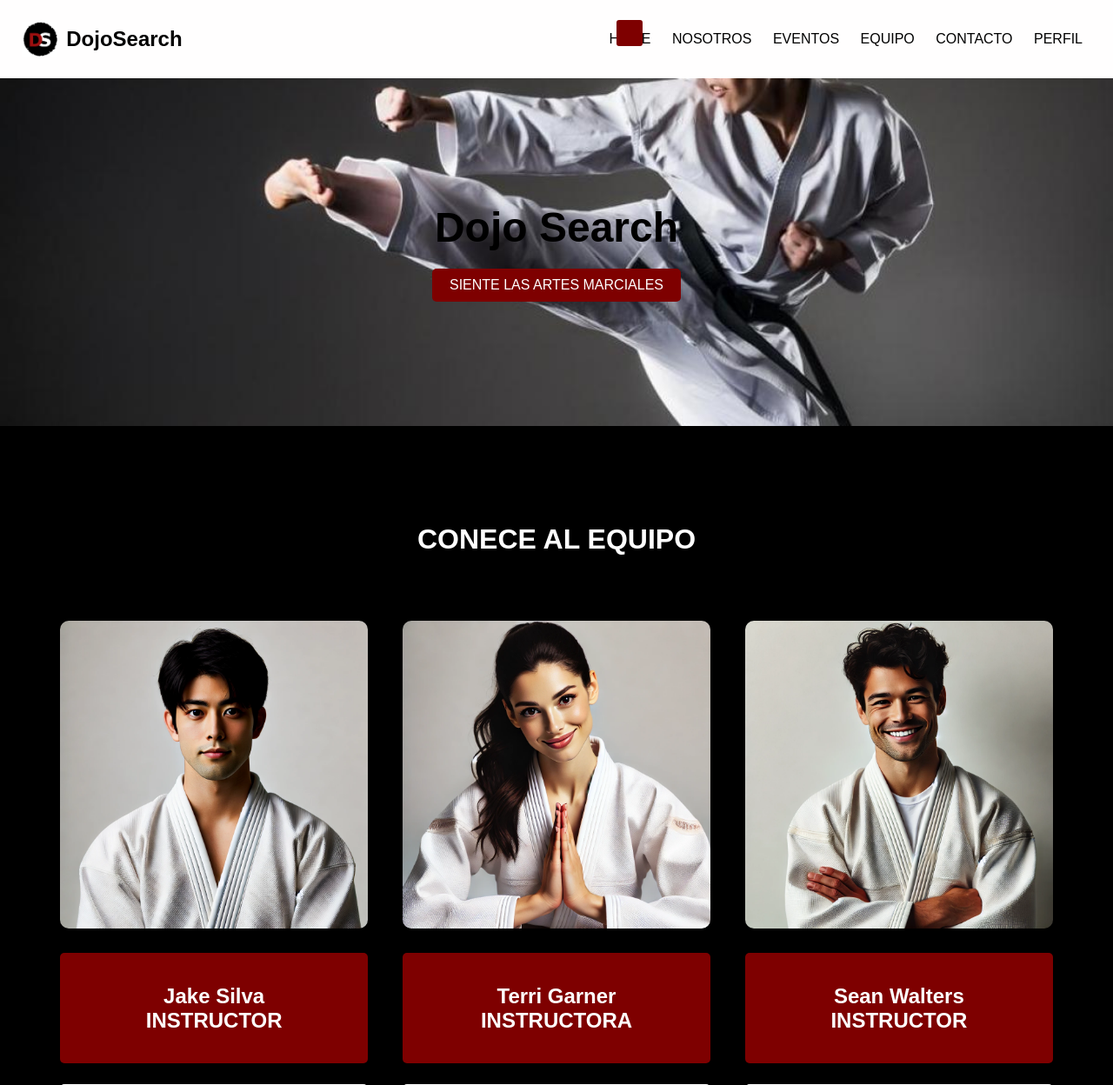
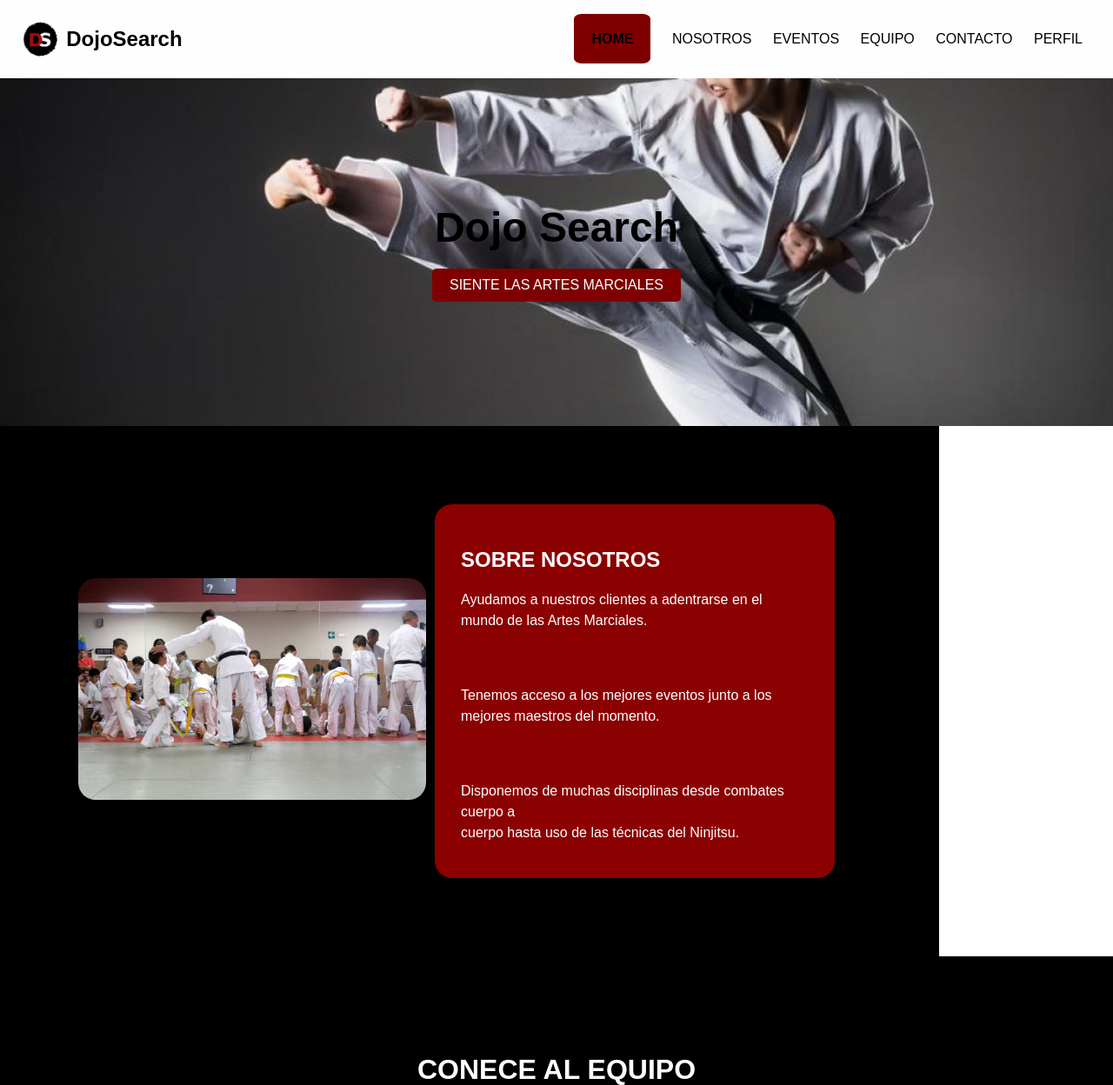
Before and after one commit to Alboraizquiher/PRPYECTO-TRANSVERSAL, a PHP site: page /html.html in a window 1280 px wide. Shown: the top 1248 px of the page at 87% size. Run offline with PHP 8.4, Linux system fonts and the light colour scheme.

Commit message:
navymapa

```diff
--- a/Home html/css.css
+++ b/Home html/css.css
@@ -27,11 +27,7 @@ header {
 
 header h2 {
     margin: 0;
-<<<<<<< Updated upstream
     font-size: 1.5em; /* Ajusta el tamaño del texto según sea necesario */
-=======
-
->>>>>>> Stashed changes
 }
 
 header nav a {
@@ -39,35 +35,56 @@ header nav a {
     color: black;
     text-decoration: none;
     margin: 0 10px;
-<<<<<<< Updated upstream
     padding: 10px 0;
-=======
-
->>>>>>> Stashed changes
 }
 header nav a:hover {
     color: darkgray;
   }
 
-header nav a.active::after {
-    content: '';
-    position: absolute;
-    bottom: 0;
-    left: 50%;
-    transform: translateX(-50%);
-    width: 10px;
-    height: 10px;
+header nav a.active {
     background-color: #7e0000;
     font-weight: bold;
-<<<<<<< Updated upstream
-    border-radius: 5px;
-=======
-    background-color: #7e0000;
-    padding: 10px;
+    padding: 20px;
     border-radius: 10%;
->>>>>>> Stashed changes
+}
+/* Sobre nosotros section */
+.about {
+    display: flex;
+    padding: 90px;
+    align-items: center;
+    background-color: black;
+    gap: 10px; /* Reduce el espacio entre imagen y texto */
+    max-width: 900px;
+    width: 100%;
+
 }
 
+.about img {
+    width: 400px;
+    height: auto;
+    border-radius: 20px;
+}
+
+.text {
+    background-color: #8b0000;
+    color: white;
+    padding: 30px;
+    border-radius: 20px;
+    max-width: 400px;
+    text-align: left;
+}
+
+.text h2 {
+    font-size: 24px;
+    font-weight: bold;
+    text-transform: uppercase;
+}
+
+.text p {
+    font-size: 16px;
+    line-height: 1.5;
+    margin-bottom: 10px;
+}
 /* Hero section*/
 .hero {
     background-image: url('foto-inicio.jpeg'); /* Cambiar 'hero-image.jpg' por la ruta de tu imagen */
--- a/Home html/html.html
+++ b/Home html/html.html
@@ -6,6 +6,7 @@
     <title>DojoSearch</title>
     <link rel="stylesheet" href="css.css">
     <link rel="stylesheet" href="https://unpkg.com/leaflet/dist/leaflet.css" />
+    <link rel="icon" type="image/png" href="logoDS.png">
 </head>
 <body>
     <header>
@@ -23,7 +24,6 @@
             <a href="../LOGIN/login.html">PERFIL</a>
         </nav>
     </header>
-
     <section class="hero">
         <!--Parte inicial (imagen de fondo)-->
         <div>
@@ -31,7 +31,18 @@
             <a href="foto-inicio.jpeg" class="btn">SIENTE LAS ARTES MARCIALES</a>
         </div>
     </section>
-
+    <div class="about">
+        <div class="image">
+        <!--sobre nosotros (imagen al lado derecho -> aplicar flexbox)-->
+        <img src="sobre-nosotros.jpg" alt="foto-inicio">
+        </div>
+        <div class="text">
+            <h2>SOBRE NOSOTROS</h2>
+            <p>Ayudamos a nuestros clientes a adentrarse en el <br> mundo de las Artes Marciales.</p><br><br>
+            <p>Tenemos acceso a los mejores eventos junto a los <br>mejores maestros del momento.</p><br><br>
+            <p>Disponemos de muchas disciplinas desde combates cuerpo a <br>cuerpo hasta uso de las técnicas del Ninjitsu.</p>
+        </div>
+    </div>
     <div class="team">
         <!--conoce al equipo (en columnas cada uno del profesor (imagen -> nombre -> informacion))-->
         <h2>CONECE AL EQUIPO</h2>
@@ -91,7 +102,6 @@
                 .bindPopup('Barcelona, España')
                 .openPopup();
         </script>
->>>>>>> Stashed changes
     </div>
     <div class="footer">
         <h3>MANTENTE INFORMADO</h3>
```
Also changed, not shown: 1 other file.
